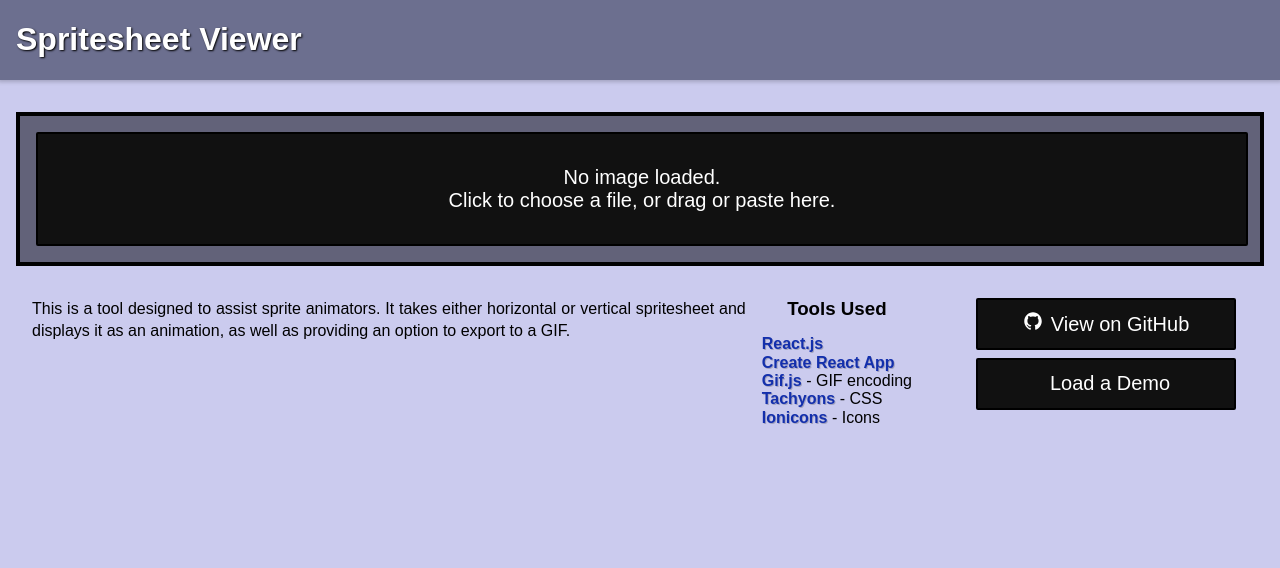
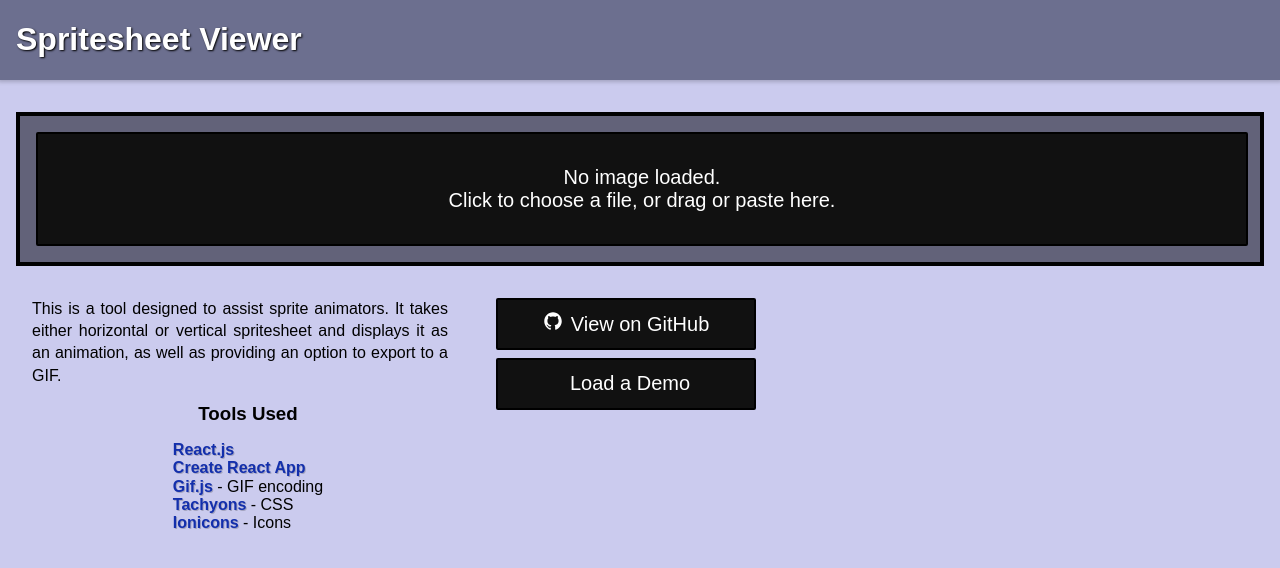
Before and after one commit to DragonWolfLeo/spritesheet-viewer, a React (Create React App) app: page / in a window 1280 px wide. Shown: the top 568 px of the page. Built offline with nearby package versions, Linux system fonts and the light colour scheme.

Commit message:
About section layout

```diff
--- a/src/Components/About.js
+++ b/src/Components/About.js
@@ -4,12 +4,12 @@ import MenuButton from "./MenuButton.js";
 const About = ({loadDemo}) => {
     const menuButtonClassName = "white f3 h2 mb2 pv2 flex items-center justify-center"
 	return (
-		<div className="flex flex-wrap justify-center mv4">
+		<div className="flex flex-wrap justify-center mv4 mw7">
             <div className="w-100 mb3 mh3 flex flex-wrap justify-center" style={{flex: "2 0 50%"}}>
                 <p className="tj mb3" style={{flex: "2 0 60%"}}>
                     This is a tool designed to assist sprite animators. It takes either horizontal or vertical spritesheet and displays it as an animation, as well as providing an option to export to a GIF.
                 </p>
-                <div className="flex flex-column justify-center mh3">
+                <div className="flex flex-column justify-center mh3 pl3">
                     <h3 className="tc w-100 mv0">Tools Used</h3>
                     <ul>
                         <li><a href="https://reactjs.org/">React.js</a></li>
```
